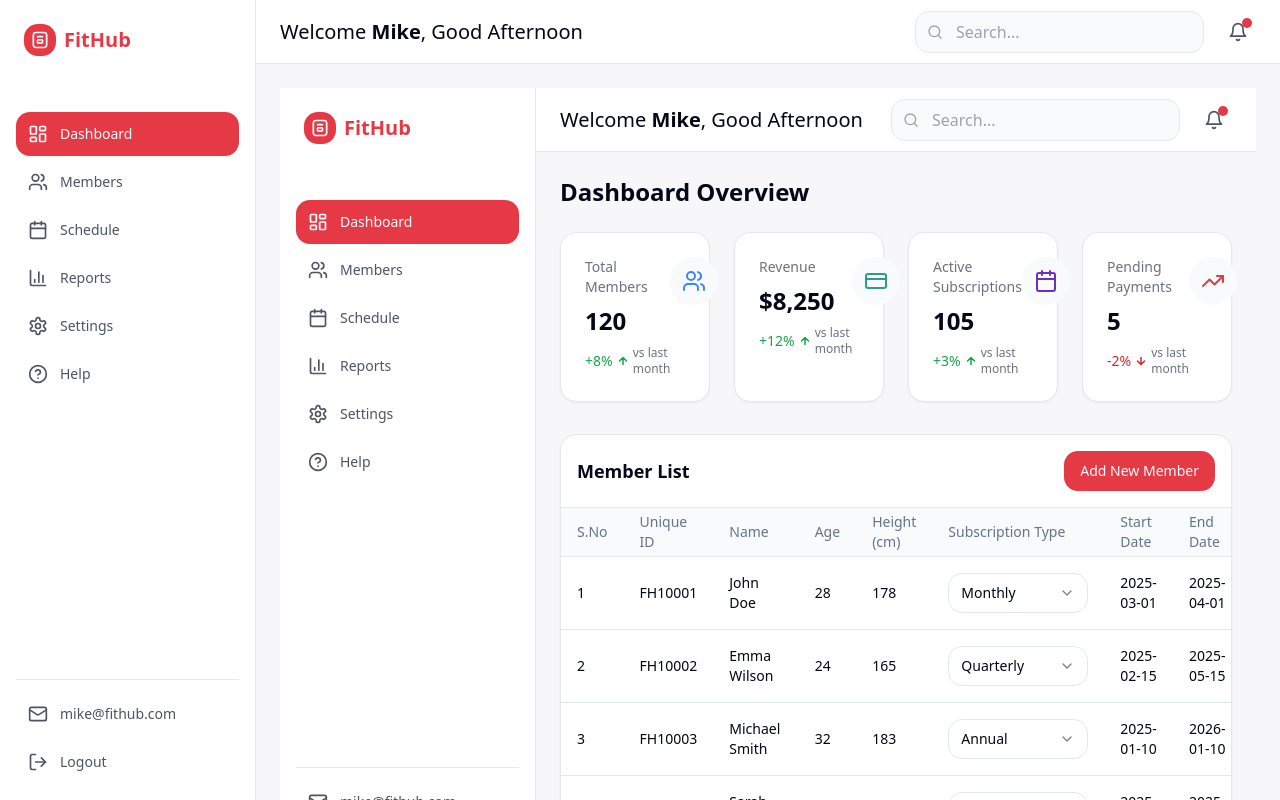
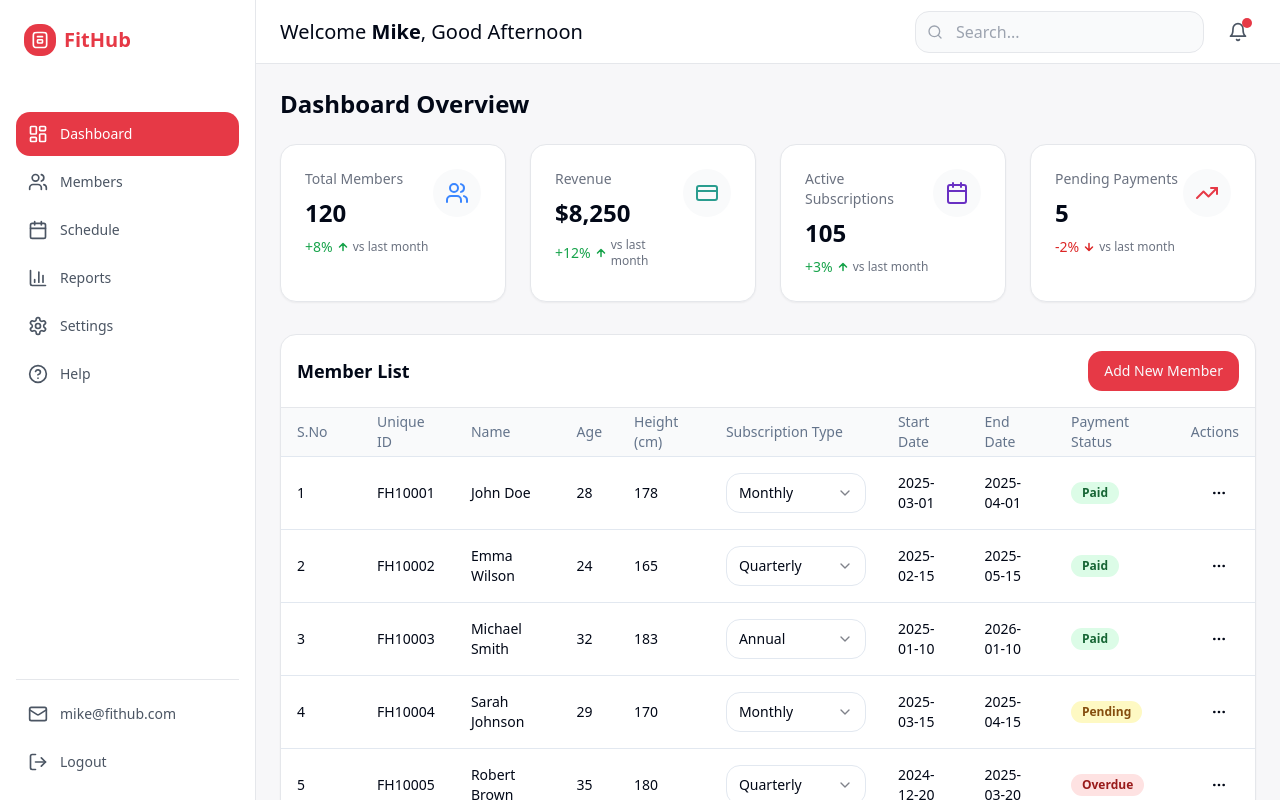
Before and after one commit to sudyut/fit-hub-dashboard, a React (Vite) app: page / in a window 1280 px wide. Built offline with nearby package versions, Linux system fonts and the light colour scheme.

Commit message:
Refactor: Dashboard overview only
Remove duplicate dashboard content.

```diff
--- a/src/pages/Dashboard.tsx
+++ b/src/pages/Dashboard.tsx
@@ -1,7 +1,5 @@
 
 import { FC } from "react";
-import Sidebar from "@/components/layout/Sidebar";
-import TopBar from "@/components/layout/TopBar";
 import MembersTable, { Member } from "@/components/members/MembersTable";
 import StatsCard from "@/components/dashboard/StatsCard";
 import { Users, CreditCard, Calendar, TrendingUp } from "lucide-react";
@@ -96,11 +94,7 @@ const Dashboard: FC = () => {
   };
 
   return (
-    <div className="flex h-screen bg-fitness-background overflow-hidden">
-      <Sidebar />
-      <div className="flex-1 flex flex-col overflow-hidden">
-        <TopBar userName="Mike" />
-        <div className="flex-1 overflow-y-auto p-6">
+    <>
       <h1 className="text-2xl font-bold mb-6">Dashboard Overview</h1>
 
       <div className="grid grid-cols-1 md:grid-cols-2 lg:grid-cols-4 gap-6 mb-8">
@@ -139,9 +133,7 @@ const Dashboard: FC = () => {
         onEdit={handleEditMember}
         onDelete={handleDeleteMember}
       />
-        </div>
-      </div>
-    </div>
+    </>
   );
 };
 
```
Lines whose indentation alone changed are shown as unchanged.
